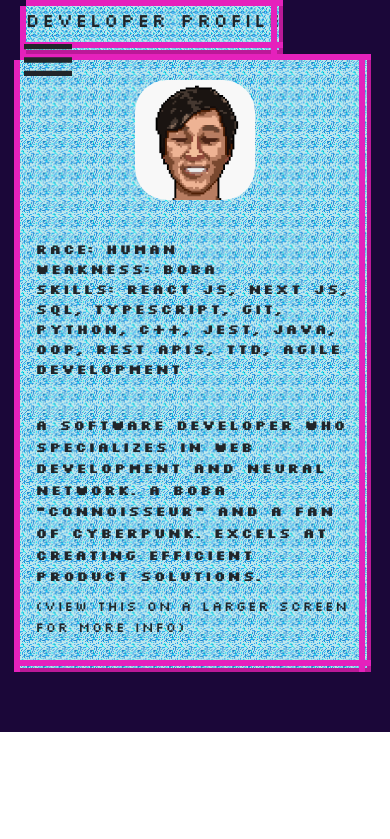
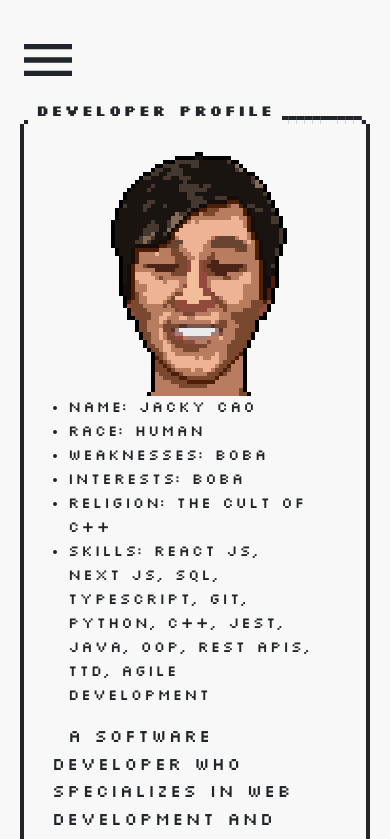
Before and after one commit to mtdecaf/portfolio-site-8-bit, a Next.js app: page /about in a window 390 px wide. Shown: the top 839 px of the page. Built offline with nearby package versions, Linux system fonts and the light colour scheme.

Commit message:
ui update for mobile compatibility

```diff
--- a/components/PageNav/PageNav.jsx
+++ b/components/PageNav/PageNav.jsx
@@ -12,7 +12,6 @@ const PageNav = () => {
   const hasWindow = typeof window !== "undefined";
   const router = useRouter();
   const currentRoute = router.route;
-  console.log(currentRoute);
 
   const [windowWidth, setWindowWidth] = useState(getWindowWidth());
   const [navIsOpen, setNavIsOpen] = useState(false);
@@ -51,7 +50,6 @@ const PageNav = () => {
             size={64}
             color="#212529"
             onClick={() => {
-              console.log("clicked");
               setNavIsOpen(!navIsOpen);
             }}
           />
--- a/components/PageNav/components/BugerMenu.jsx
+++ b/components/PageNav/components/BugerMenu.jsx
@@ -6,7 +6,6 @@ let cx = classNames.bind(styles);
 
 const BurgerMenu = ({ setNavIsOpen, router, handleRouteChange }) => {
   const currentRoute = router.route;
-  console.log(currentRoute);
 
   return (
     <div className={cx("burger-menu", "nes-container")}>
--- a/components/PageNav/components/BurgerMenu.module.scss
+++ b/components/PageNav/components/BurgerMenu.module.scss
@@ -3,7 +3,7 @@
 @use "styles/global/variables.scss" as *;
 
 .burger-menu {
-    width: 100%;
+    width: 100vw;
     height: 100vh;
     background-color: $background-dark;
     z-index: 100;
--- a/components/ProfileCard/ProfileCard.jsx
+++ b/components/ProfileCard/ProfileCard.jsx
@@ -5,13 +5,18 @@ let cx = classNames.bind(styles);
 const ProfileCard = ({ mounted, windowWidth }) => {
   return (
     mounted && (
-      <div className={cx("profile-card")}>
-        <div className={cx("profile-card__tab-wrap")}>
-          <p className={cx("profile-card__tab")}>Developer Profile</p>
-        </div>
+      <div
+        className={cx(
+          "profile-card",
+          "nes-container",
+          "with-title",
+          "is-rounded"
+        )}
+      >
+        <h1 className={cx("profile-card__title", "title")}>Developer Profile</h1>
         <div className={cx("profile-card__content")}>
           <div
-            className={cx("profile-card__stats-wrap")}
+            className={cx("profile-card__stats-wrap", "profile-card__content-child")}
             style={
               windowWidth < 425
                 ? {
@@ -24,56 +29,39 @@ const ProfileCard = ({ mounted, windowWidth }) => {
           >
             <div
               className={cx("profile-card__stats-profile-wrap")}
-              style={windowWidth < 375 ? { width: "100%" } : {}}
             >
               <img
                 className={cx("profile-card__stats-profile")}
                 src="/images/profile.png"
                 alt="Jacky Cao Profile Picture"
-                style={windowWidth < 375 ? { width: "6rem" } : {}}
               />
             </div>
-            {/* {( */}
-            <ul className={cx("profile-card__stats-list")}>
+            <ul className={cx("profile-card__stats-list")} id="stats-section">
+              <li className={cx("profile-card__stats-item")}>Name: Jacky Cao</li>
               <li className={cx("profile-card__stats-item")}>Race: Human</li>
-              <li className={cx("profile-card__stats-item")}>weakness: Boba</li>
+              <li className={cx("profile-card__stats-item")}>Weaknesses: Boba</li>
+              <li className={cx("profile-card__stats-item")}>Interests: Boba</li>
+              <li className={cx("profile-card__stats-item")}>Religion: The Cult of C++</li>
               <li className={cx("profile-card__stats-item")}>
                 Skills: React JS, Next JS, SQL, TypeScript, Git, Python, C++,
                 Jest, Java, OOP, REST APIs, TTD, Agile Development
               </li>
             </ul>
-            {/* )} */}
           </div>
-          <div className={cx("profile-card__desc-wrap")}>
-            {windowWidth >= 500 ? (
-              <>
+          <div className={cx("profile-card__desc-wrap", "profile-card__content-child")} id="desc-section">
             <p className={cx("profile-card__desc")}>
-                  A Software Developer who specializes in web development and
-                  neural network. He is a self proclaimed boba &#34;connoisseur&#34; and
+              A Software Developer who specializes in web development and neural
+              network. He is a self proclaimed boba &#34;connoisseur&#34; and
               won&#39;t stop talking about his love for the cyberpunk genre.
               Refrain from engaging in conversations regarding his favorate
-                  programming language or tech stack or risk being subjected to
-                  8 hrs of nerdy rant.
+              programming language or tech stack or risk being subjected to 8
+              hrs of nerdy rant.
             </p>
             <p className={cx("profile-card__desc")}>
-                  The subject is an expert in javascript and c++. He has
-                  extensive experience in full stack web development. Excels at
-                  creating efficient solutions and is well versed in design
-                  patterns.
+              The subject is an expert in javascript and c++. He has extensive
+              experience in full stack web development. Excels at creating
+              efficient solutions and is well versed in design patterns.
             </p>
-              </>
-            ) : (
-              <>
-                <p className={cx("profile-card__desc--short")}>
-                  A Software Developer who specializes in web development and
-                  neural network. A boba &#34;connoisseur&#34; and a fan of cyberpunk.
-                  Excels at creating efficient product solutions.
-                </p>
-                <p className={cx("profile-card__desc--sub")}>
-                  &#40;View this on a larger screen for more info&#41;
-                </p>
-              </>
-            )}
           </div>
         </div>
       </div>
--- a/components/ProfileCard/ProfileCard.module.scss
+++ b/components/ProfileCard/ProfileCard.module.scss
@@ -3,162 +3,85 @@
 @use "styles/global/variables.scss" as *;
 
 .profile-card {
-    position: relative;
-    width: 90%;
-    max-height: 40rem;
-    height: 100%;
-    box-shadow: inset (-4px) (-4px) 0px 0px #bb1998;
+    background-color: $off-white;
+    top: 7.5rem;
+    margin: 0 1.5rem !important;
+    padding: 0 !important;
     @include tablet {
-        width: 80%;
+        height: calc(100vh - 15rem);
+        margin: 0 3rem !important;
+        top: 0rem;
     }
     @include desktop {
-        max-width: $desktop;
+        margin: 0 5rem !important;
+        max-width: 70rem;
     }
-    &__tab {
-        &-wrap {
-            background-image: url(/images/paper.svg);
-            background-size: cover;
-            position: absolute;
-            display: flex;
-            align-items: center;
-            font-size: 1.25rem;
-            height: 3rem;
-            font-family: 'Press Start 2P', cursive;
-            text-decoration: none;
-            top: calc(-3rem - 6px);
-            left: 6px;
-            box-shadow: inset (-4px) (-4px) 0px 0px #bb1998;
-            &::before {
-                content: "";
-                width: 100%;
-                height: 100%;
-                top: -6px;
-                left: 0;
-                position: absolute;
-                border-top: 6px $highlight-purple solid;
-                border-bottom: 6px $highlight-purple solid;
-            }
-            &::after {
-                content: "";
-                width: 100%;
-                height: 100%;
-                left: -6px;
-                top: 0;
-                position: absolute;
-                border-left: 6px $highlight-purple solid;
-                border-right: 6px $highlight-purple solid;
-            }
+    &__title {
+        background-color: $off-white !important;
+        font-size: 1rem !important;
+        margin-bottom: 0 !important;
+        z-index: 1000 !important;
+        @include tablet {
+        font-size: 1.5rem !important;
+        }
+        @include desktop {
+            font-size: 2rem !important;
         }
     }
     &__content {
-        width: 100%;
         height: 100%;
-        // margin: 0.5rem;
-        background-image: url(/images/paper.svg);
-        display: flex;
-        flex-direction: column;
-        z-index: 100;
-        box-shadow: inset (-4px) (-4px) 0px 0px #bb1998;
-        &::before {
-            content: "";
-            width: 100%;
+        padding: 1rem 1.5rem !important;
+        @include tablet {
+            overflow-y: scroll;
+            scroll-snap-type: y mandatory;
+            height: calc(100% - 24px);
+            padding: 1.5rem 2rem !important;
+        }
+        &::-webkit-scrollbar {
+            width: 0;
+        }
+        &-child {
             height: 100%;
-            top: -6px;
-            left: 0;
-            position: absolute;
-            border-top: 6px $highlight-purple solid;
-            border-bottom: 6px $highlight-purple solid;
-        }
-        &::after {
-            content: "";
-            width: 100%;
-            height: 100%;
-            left: -6px;
-            top: 0;
-            position: absolute;
-            border-left: 6px $highlight-purple solid;
-            border-right: 6px $highlight-purple solid;
-        }
-        @include tablet {
-            flex-direction: row;
+            scroll-snap-align: start;
         }
     }
-    &__stats{
-        &-wrap {
-            display: flex;
-            @include tablet {
-                flex-direction: column;
-                width: 15rem;
-            }
-            @include desktop {
-                height: 100%;
-            }
+    &__desc {
+        text-indent: 1rem;
+        font-size: 1.15rem;
+        @include tablet {
+            text-indent: 2rem;
+            font-size: 1.35rem;
         }
+        @include desktop {
+            font-size: 1.65rem;
+        }
+    }
+    &__stats {
         &-profile {
-            background-color: $off-white;
-            border-radius: 2rem;
-            width: 7.5rem;
-            @include tablet {
-                width: 10rem;
-                margin: 40px;
-            }
             &-wrap {
-                min-width: 10rem;
-                height: 10rem;
                 display: flex;
                 justify-content: center;
-                align-items: center;
                 @include tablet {
-                    width: 15rem;
-                    height: 15rem;
+                    justify-content: flex-start;
                 }
             }
         }
         &-list {
-            list-style: none;
-            padding: 20px 0;
+            font-size: 1rem;
             @include tablet {
-                padding:0 0 1rem 1rem;
+                font-size: 1.25rem;
             }
             @include desktop {
-                padding-bottom: 40px;
+                font-size: 1.5rem;
             }
         }
-        &-item {
-            font-weight: 700;
-            line-height: 1.25rem;
+        &-wrap {
+            height: 100%;
             @include tablet {
-                line-height: 1.5rem;
+                margin-bottom: 2.5rem;
             }
-        }
-    }
-    &__desc {
-        font-size: 1rem;
-        text-indent: 1rem;
-        padding: 0.25rem 0;
-        @include tablet {
-            font-size: 1.15rem;
-            text-indent: 1.5rem;
-            padding: 0.5rem 0;
-        }
-        @include desktop {
-            font-size: 1.35rem;
-            text-indent: 2rem;
-        }
-        &--short {
-            font-size: 0.9rem;
-            font-weight: 700;
-            margin-bottom: 0.5rem;
-        }
-        &--sub {
-            font-size: 0.9rem;
-        }
-        &-wrap {
-            @include side-padding-mobile;
-            padding-bottom: 1rem;
-            @include tablet {
-                padding-top: 40px;
-                padding-bottom: 40px;
+            @include desktop {
+                margin-bottom: 2.25rem;
             }
         }
     }
--- a/pages/about/AboutPage.module.scss
+++ b/pages/about/AboutPage.module.scss
@@ -3,11 +3,14 @@
 @use "styles/global/variables.scss" as *;
 
 .about-page {
-    min-height: calc(100vh - 7rem);
+    width: 100vw;
     height: 100%;
-    background-color: $background-blue;
-    display: flex;
-    justify-content: center;
-    align-items: center;
+    background-color: $off-white;
     position: relative;
+    @include tablet {
+        width: 100%;
+        display: flex;
+        justify-content: center;
+        align-items: center;
+    }
 }
```
Lines whose indentation alone changed are shown as unchanged.
